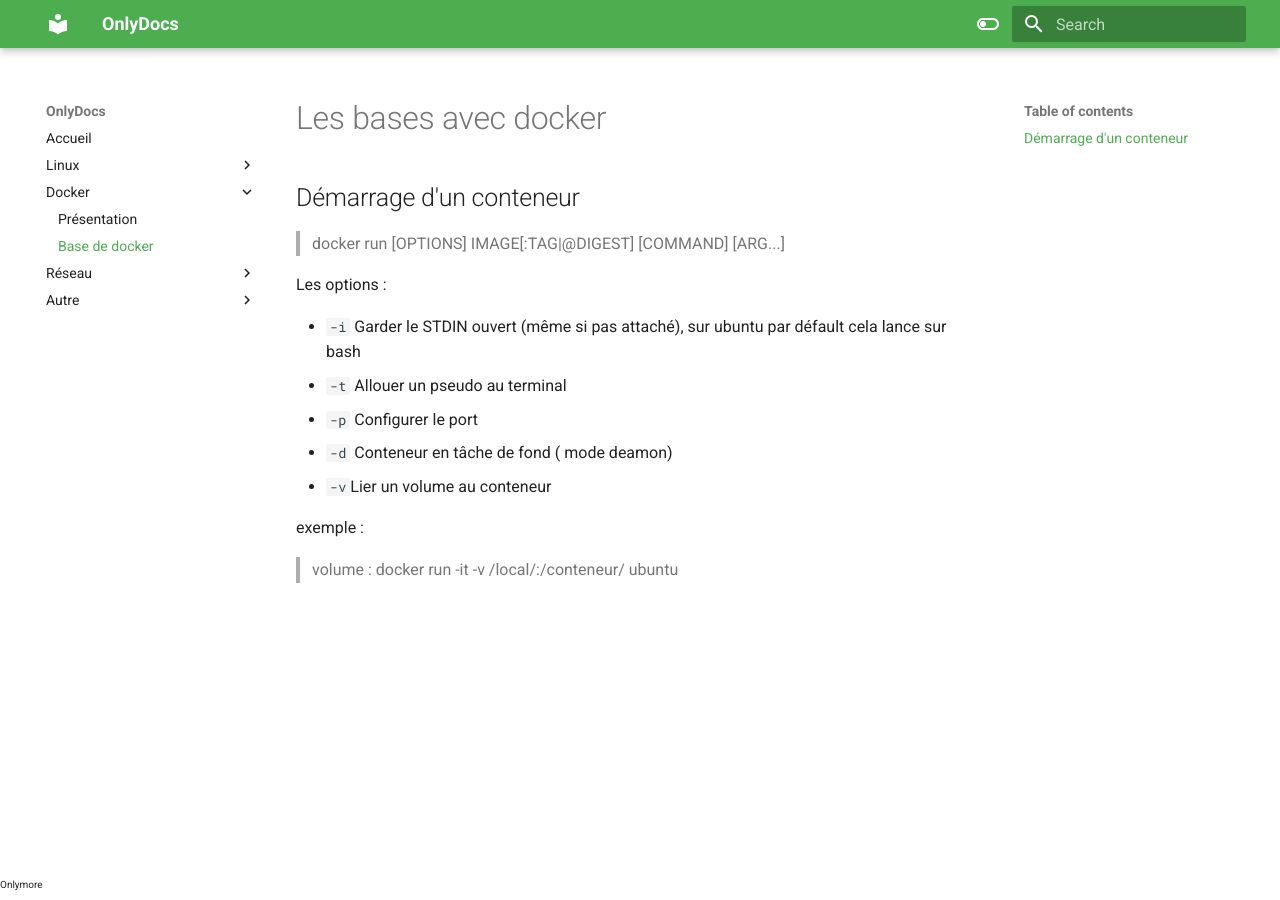
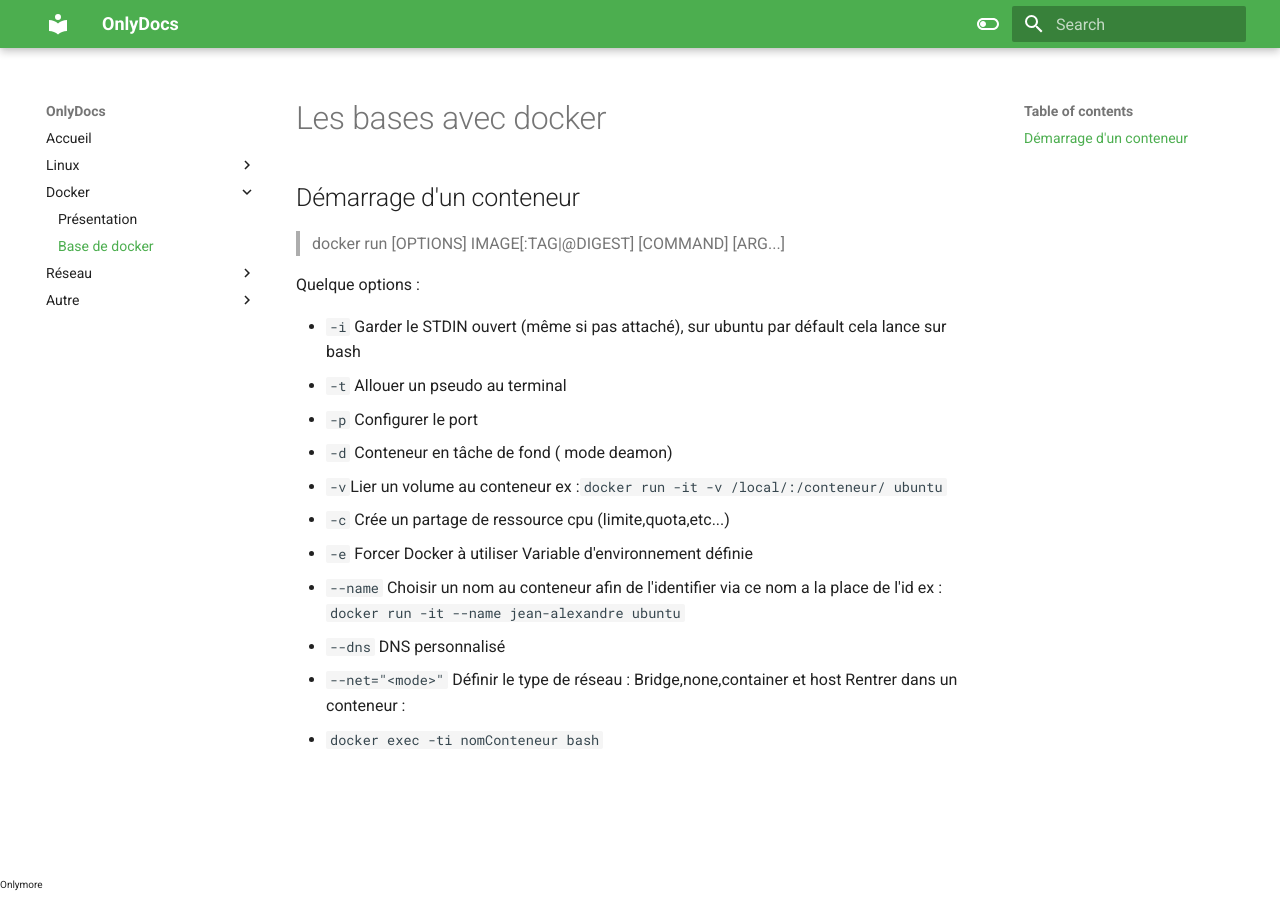
Before and after one commit to Theonlymore/OnlyDocs, an MkDocs documentation site: the page built from docs/docker/baseDocker.md, in a window 1280 px wide. Built offline with MkDocs 1.6.1 and Material for MkDocs 9.7.7, drawn with Linux system fonts in a browser that asks for light colours.

Commit message:
Update baseDocker.md

```diff
--- a/docs/docker/baseDocker.md
+++ b/docs/docker/baseDocker.md
@@ -4,15 +4,18 @@
 
 > docker run [OPTIONS] IMAGE[:TAG|@DIGEST] [COMMAND] [ARG...]
 
-Les options :
+Quelque options :
 
 - `-i` Garder le STDIN ouvert (même si pas attaché), sur ubuntu par défault cela lance sur bash
 - `-t` Allouer un pseudo au terminal
 - `-p` Configurer le port
 - `-d` Conteneur en tâche de fond ( mode deamon)
-- `-v`Lier un volume au conteneur
+- `-v`Lier un volume au conteneur ex :`docker run -it -v /local/:/conteneur/ ubuntu`
+- `-c` Crée un partage de ressource cpu (limite,quota,etc...)
+- `-e` Forcer Docker à utiliser Variable d'environnement définie
+- `--name` Choisir un nom au conteneur afin de l'identifier via ce nom a la place de l'id ex : `docker run -it --name jean-alexandre ubuntu`
+- `--dns` DNS personnalisé
+- `--net="<mode>"` Définir le type de réseau : Bridge,none,container et host
+Rentrer dans un conteneur :
+- `docker exec -ti nomConteneur bash`
 <!-- https://www.tech2tech.fr/debuter-avec-docker-les-bases/ -->
-
-
-exemple :
-> volume : docker run -it -v /local/:/conteneur/ ubuntu
```
